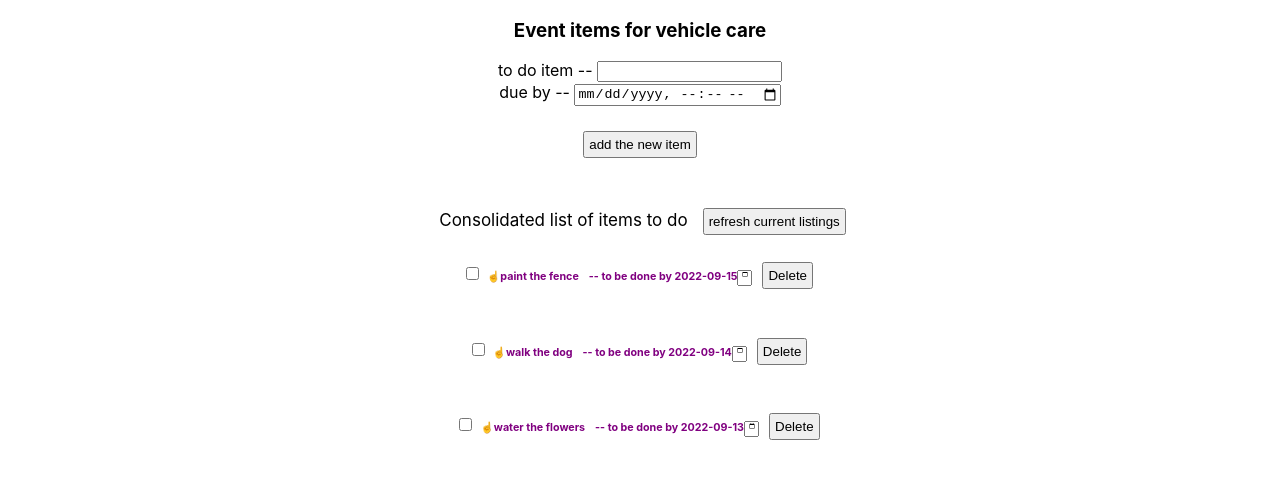
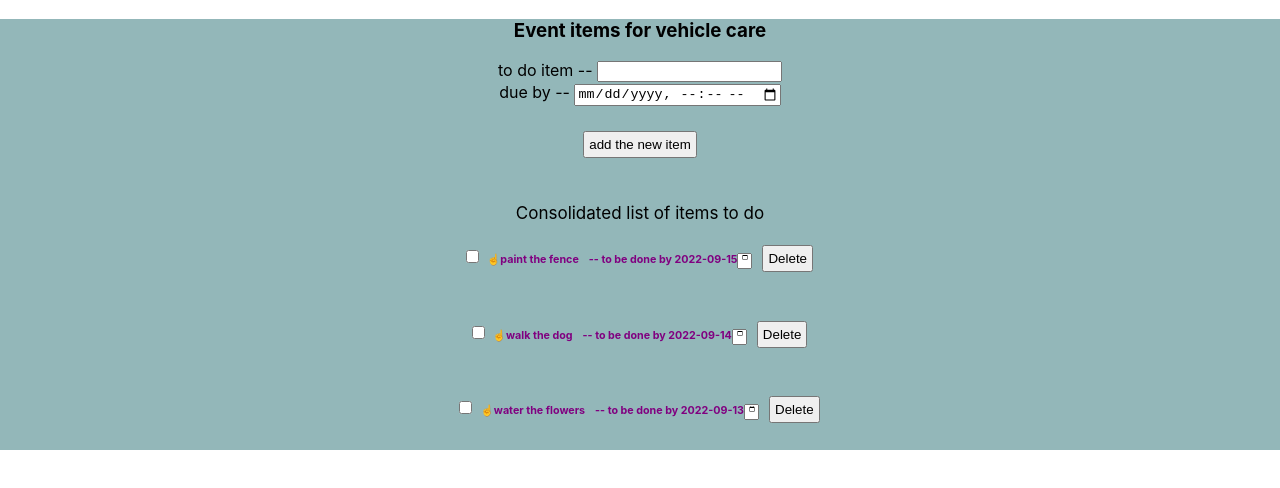
Before and after one commit to jtrudat/to-do-list, a React (Create React App) app in the folder frontend/todo/: page / in a window 1280 px wide. Shown: the top 488 px of the page. Built offline with nearby package versions, Linux system fonts and the light colour scheme; no server answers.

Commit message:
update styling

```diff
--- a/frontend/todo/src/App.css
+++ b/frontend/todo/src/App.css
@@ -41,3 +41,7 @@
       text-align: center;
 
 }
+
+div {
+  background-color: rgb(147, 183, 185);
+}
--- a/frontend/todo/src/components/EachItem.jsx
+++ b/frontend/todo/src/components/EachItem.jsx
@@ -27,7 +27,6 @@ const deleteHandler = (evt)=>{
 
     return(
         <div>
-
             <div>
                 <input type="checkbox"></input><h6>☝️{props.todoItem}</h6>
                 <h6> -- to be done by {props.date}<input id={props.number} className="date" type="datetime-local" onChange={dateEditHandler}></input></h6>
--- a/frontend/todo/src/components/Input.css
+++ b/frontend/todo/src/components/Input.css
@@ -1,3 +1,7 @@
 .inputdate{
     width: 15px
 }
+
+div {
+    border-radius: 10em;
+  }
--- a/frontend/todo/src/components/ListItems.css
+++ b/frontend/todo/src/components/ListItems.css
@@ -1,4 +1,4 @@
 #listingSection{
-    padding: 10px;
+    padding: 5px;
     font-size: 17px
 }
--- a/frontend/todo/src/components/ListItems.jsx
+++ b/frontend/todo/src/components/ListItems.jsx
@@ -16,21 +16,21 @@ export const ListItems = (props)=>{
 
     },[])
 
-    let refreshHandler = ()=>{
-        axios.get('/todos')
-        .then((response)=>{
-            setAllItems(response.data)
-        })
-        console.log(allItems)
-    }
+    // let refreshHandler = ()=>{
+    //     axios.get('/todos')
+    //     .then((response)=>{
+    //         setAllItems(response.data)
+    //     })
+    //     console.log(allItems)
+    // }
 
-
+   //<button onClick={refreshHandler}>refresh current listings</button>
+   //onRefreshHandler = {refreshHandler}
     return (
         <div>
             <br></br>
             <br></br>
             <label id="listingSection">Consolidated list of items to do</label>
-            <button onClick={refreshHandler}>refresh current listings</button>
             <div id="linerow">
                 {allItems.map((dbData)=>{
                  return (<EachItem
@@ -38,8 +38,6 @@ export const ListItems = (props)=>{
                     date = {dbData.date}
                     number = {dbData._id}
                     key = {dbData._id}
-                    onRefreshHandler = {refreshHandler}
-
                 />)
             })}
             </div>
```
